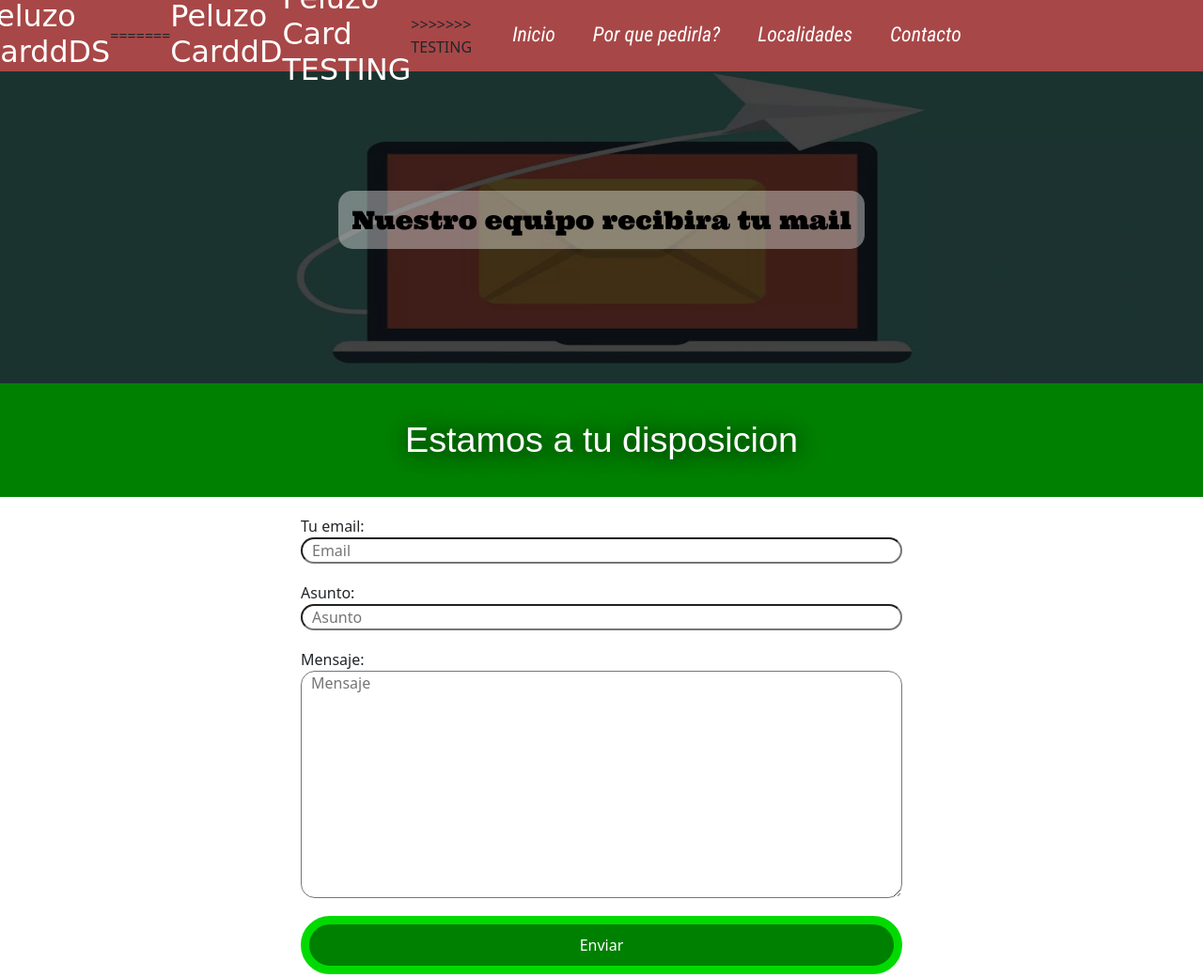
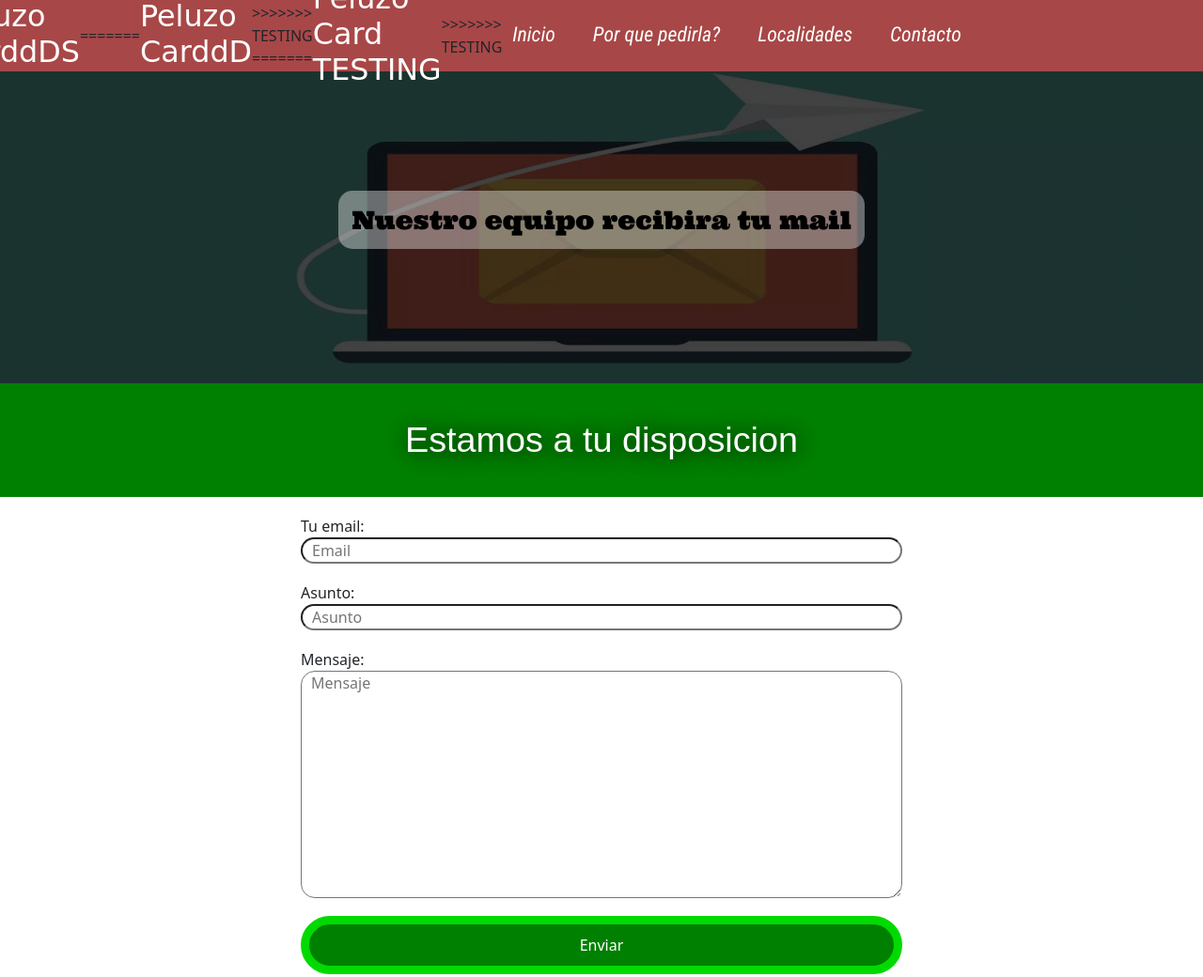
Before and after one commit to 38634169-walter/web_tarjeta_, a plain HTML site: page html/contacto.html in a window 1280 px wide. Shown: the top 1040 px of the page at 94% size. Drawn offline with nearby package versions, Linux system fonts and the light colour scheme; some packages are replaced by stand-ins of ours; a script that the page names is missing; a web font is replaced by a local one.

Commit message:
Update contacto.html

```diff
--- a/html/contacto.html
+++ b/html/contacto.html
@@ -40,6 +40,8 @@
                     <h1>Peluzo CarddDS</h1>
 =======
                     <h1>Peluzo CarddD</h1>
+>>>>>>> TESTING
+=======
                     <h1>Peluzo Card TESTING</h1>
 >>>>>>> TESTING
                 </ul>                           <!--MENU-->
```
